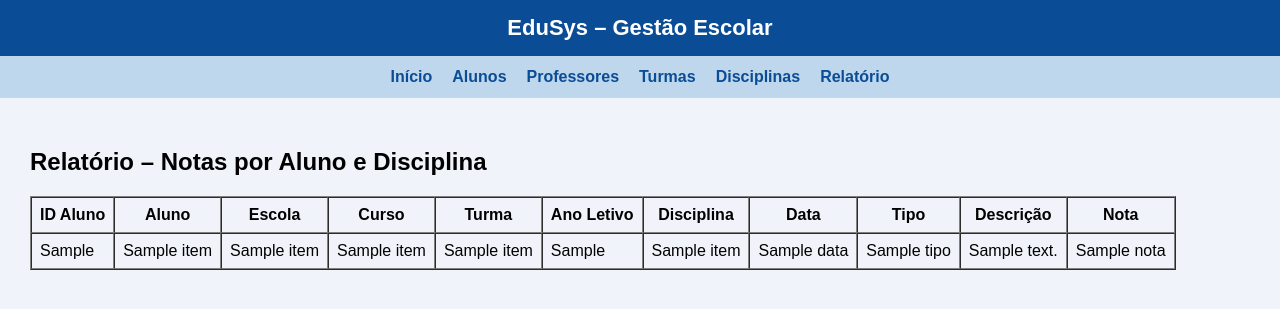
After one commit to GustavommBarreto/trabalhobd, a Flask app: template templates/relatorio/notas.html in a window 1280 px wide. The commit adds this page. Shown: the top 309 px of the page. Run offline with Flask 3, Linux system fonts and the light colour scheme; the template is opened without the code that fills it: most values are stand-ins (such as "Sample title", 1, 10 or a date in 2020).

Commit message:
subindo projeto

```diff
--- a/app.py
+++ b/app.py
@@ -197,6 +197,10 @@ def avaliacoes_editar(id):
 def avaliacoes_deletar(id):
     return render_template("avaliacoes/delete.html", avaliacao={"descricao": "Prova Exemplo"})
 
+@app.route("/relatorio/notas")
+def relatorio_notas():
+    dados = db.consultar("SELECT * FROM vw_notas_aluno_disciplina")
+    return render_template("relatorio/notas.html", dados=dados)
 
 if __name__ == "__main__":
     app.run(debug=True)
--- a/templates/base.html
+++ b/templates/base.html
@@ -4,12 +4,14 @@
     <meta charset="UTF-8">
     <meta name="viewport" content="width=device-width, initial-scale=1.0">
     <title>EduSys – Gestão Escolar</title>
+
     <style>
         body {
             font-family: Arial, sans-serif;
             background-color: #f0f4fa;
             margin: 0;
         }
+
         header {
             background-color: #0A4D96;
             padding: 15px;
@@ -18,6 +20,7 @@
             font-size: 22px;
             font-weight: bold;
         }
+
         nav {
             background-color: #BFD7ED;
             display: flex;
@@ -25,19 +28,23 @@
             gap: 20px;
             padding: 12px;
         }
+
         nav a {
             text-decoration: none;
             font-weight: bold;
             color: #0A4D96;
         }
+
         nav a:hover {
             color: #003f7f;
         }
+
         main {
             padding: 30px;
         }
     </style>
 </head>
+
 <body>
 
 <header>
@@ -50,6 +57,7 @@
     <a href="/professores">Professores</a>
     <a href="/turmas">Turmas</a>
     <a href="/disciplinas">Disciplinas</a>
+    <a href="/relatorio/notas">Relatório</a>
 </nav>
 
 <main>
--- /dev/null
+++ b/templates/relatorio/notas.html
@@ -0,0 +1,37 @@
+{% extends "base.html" %}
+
+{% block conteudo %}
+<h2>Relatório – Notas por Aluno e Disciplina</h2>
+
+<table border="1" cellpadding="8" cellspacing="0">
+    <tr>
+        <th>ID Aluno</th>
+        <th>Aluno</th>
+        <th>Escola</th>
+        <th>Curso</th>
+        <th>Turma</th>
+        <th>Ano Letivo</th>
+        <th>Disciplina</th>
+        <th>Data</th>
+        <th>Tipo</th>
+        <th>Descrição</th>
+        <th>Nota</th>
+    </tr>
+
+    {% for item in dados %}
+    <tr>
+        <td>{{ item.id_aluno }}</td>
+        <td>{{ item.nome_aluno }}</td>
+        <td>{{ item.nome_escola }}</td>
+        <td>{{ item.nome_curso }}</td>
+        <td>{{ item.nome_turma }}</td>
+        <td>{{ item.ano_letivo }}</td>
+        <td>{{ item.nome_disciplina }}</td>
+        <td>{{ item.data }}</td>
+        <td>{{ item.tipo }}</td>
+        <td>{{ item.descricao }}</td>
+        <td>{{ item.nota }}</td>
+    </tr>
+    {% endfor %}
+</table>
+{% endblock %}
```
